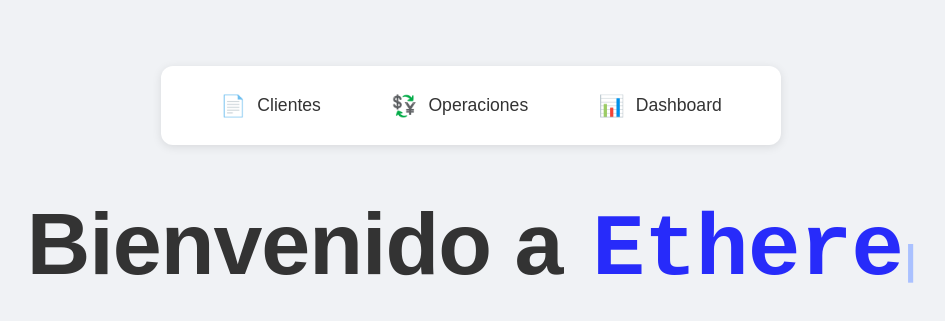
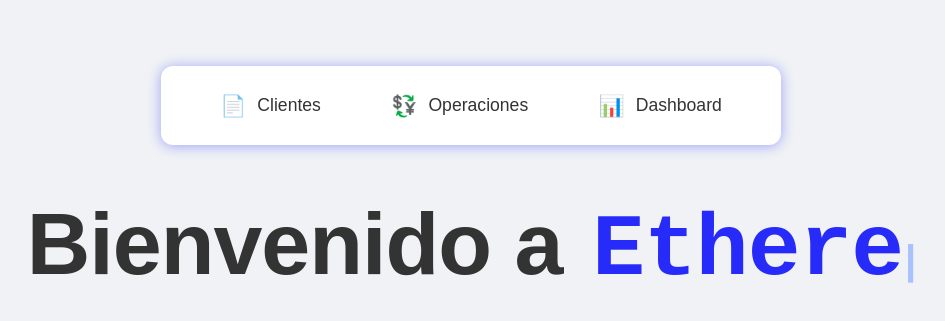
Before and after one commit to Bruno-Depetris/cryptowallet, a Vue app: page / in a window 1280 px wide. Shown: the part 217-538 px from the top of the page, without its empty margins (169-1114 px from the left). Built offline with nearby package versions, Linux system fonts and the light colour scheme.

Commit message:
ahora si, voy a clase rey

```diff
--- a/src/views/HomeView.vue
+++ b/src/views/HomeView.vue
@@ -92,7 +92,7 @@ body {
   --border-radius: 8px;
   --shadow: 0 1px 3px rgba(0, 0, 0, 0.1);
   --menu-bg: #ffffff;
-  --menu-shadow: 0 2px 10px rgba(0, 0, 0, 0.1);
+  --menu-shadow: 0 1px 13px rgba(12, 28, 255, 0.363);
   --radius: 12px;
   --font: 'Fira Sans', sans-serif;
   --font-mono: 'Fira Mono', monospace;
```
